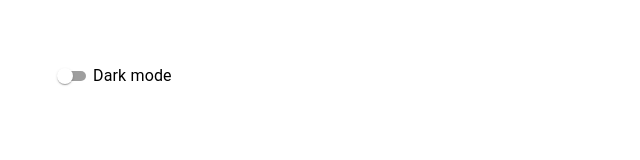
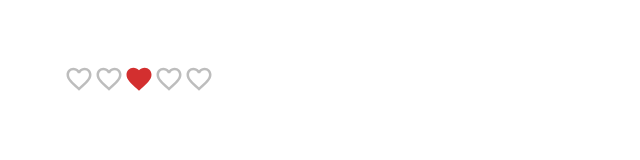
Before and after one commit to Mhdez221993/react-mui, a React (Create React App) app: page / in a window 1280 px wide. Shown: the top 160 px of the page, without its empty margins (0-640 px from the left). Built offline with nearby package versions, Linux system fonts and the light colour scheme.

Commit message:
Mui rating component

```diff
--- a/src/App.tsx
+++ b/src/App.tsx
@@ -1,11 +1,11 @@
 import "./App.css";
 
-import MuiSwitch from "./components/MuiSwitch";
+import MuiRating from "./components/MuiRating";
 
 function App() {
   return (
     <div className="App">
-      <MuiSwitch />
+      <MuiRating />
     </div>
   );
 }
--- /dev/null
+++ b/src/components/MuiRating.tsx
@@ -0,0 +1,34 @@
+import { Box, Rating } from "@mui/material";
+
+import FavoriteBorderIcon from "@mui/icons-material/FavoriteBorder";
+import FavoriteIcon from "@mui/icons-material/Favorite";
+import { useState } from "react";
+
+const MuiRating = () => {
+  const [rate, setRate] = useState<number | null>(3);
+  console.log({ rate });
+
+  const handleRating = (
+    _event: React.SyntheticEvent<Element, Event>,
+    value: number | null
+  ) => {
+    setRate(value);
+  };
+
+  return (
+    <Box>
+      <Rating
+        value={rate}
+        onChange={handleRating}
+        precision={0.5}
+        size="large"
+        icon={<FavoriteIcon fontSize="inherit" color="error" />}
+        emptyIcon={<FavoriteBorderIcon fontSize="inherit" />}
+        // readOnly
+        highlightSelectedOnly
+      />
+    </Box>
+  );
+};
+
+export default MuiRating;
```
